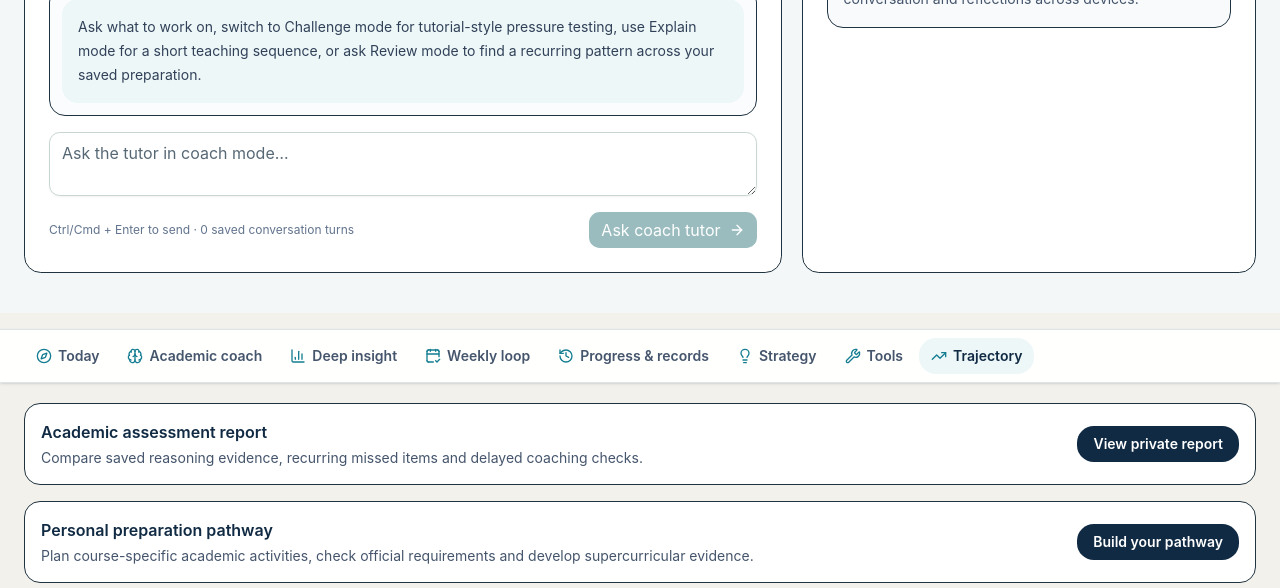
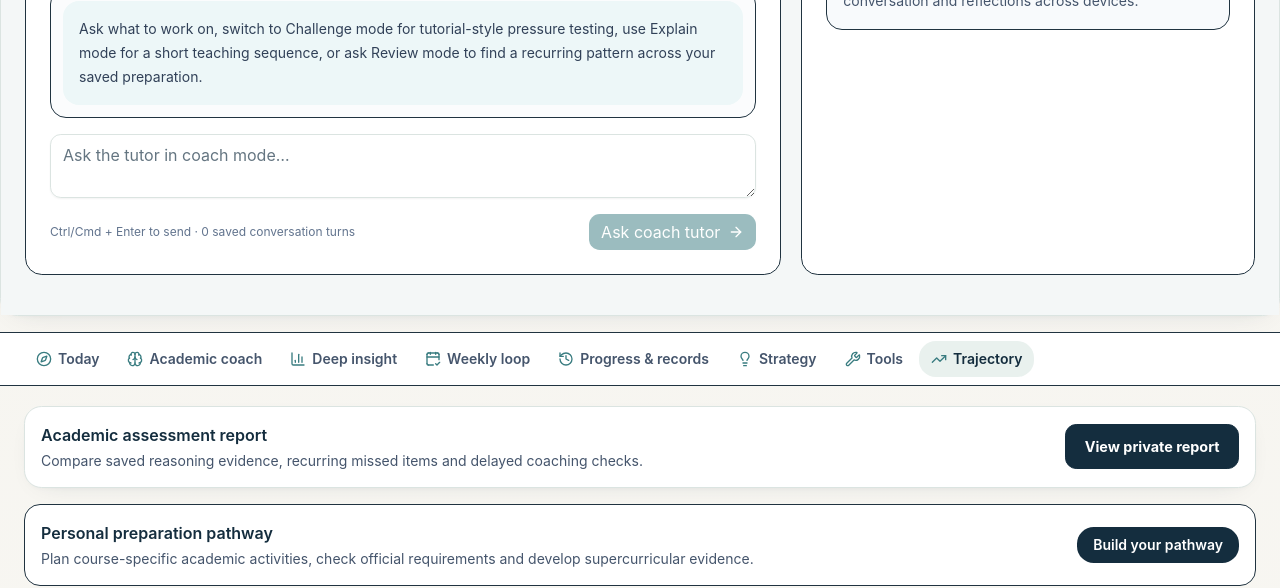
Before and after one commit to markstevengray95-star/Oxbridge-, a Next.js app: page /tutor in a window 1280 px wide. Shown: the part 1580-2168 px from the top of the page. Built offline with nearby package versions, Linux system fonts and the light colour scheme; no server answers.

Commit message:
feat(ui): give My Tutor unified page shell, expandable academic panels and consistent primary actions

```diff
--- a/components/personal-tutor-shell.tsx
+++ b/components/personal-tutor-shell.tsx
@@ -25,21 +25,22 @@ const tutorSections = [
 export function PersonalTutorShell() {
   return (
     <TutorIntelligenceProvider>
-      <div className="mx-auto max-w-7xl px-4 pt-6"><p className="text-xs font-semibold uppercase tracking-widest text-[#147d91]">My Tutor</p><h1 className="mt-2 font-serif text-3xl font-bold text-[#102a43]">Your academic coaching workspace</h1><p className="mt-2 text-sm text-slate-600">Start with coaching. Open planning, analysis or saved records when you need them.</p></div>
+      <div className="fellow-ui min-h-screen pb-12">
+      <div className="fellow-page-header mx-auto max-w-7xl px-4 pt-6"><p className="text-xs font-semibold uppercase tracking-widest text-[#397c80]">My Tutor</p><h1 className="fellow-page-title mt-2">Your academic coaching workspace</h1><p className="mt-2 text-sm text-slate-600">Start with coaching. Open planning, analysis or saved records when you need them.</p></div>
       <TutorDisclosure title="Today’s plan and tutor conversation" defaultOpen><div id="tutor-today" className="scroll-mt-24"><PersonalTutorDashboard /></div></TutorDisclosure>
 
-      <nav className="sticky top-14 z-[70] border-y border-[#dbe5e7] bg-white/95 shadow-sm backdrop-blur" aria-label="Tutor command centre sections">
+      <nav className="fellow-tutor-subnav sticky top-14 z-[70] border-y bg-white/95 backdrop-blur" aria-label="Tutor command centre sections">
         <div className="mx-auto flex max-w-7xl gap-1 overflow-x-auto px-3 py-2 sm:px-6">
           {tutorSections.map(item => {
             const Icon = item.icon
-            return <a key={item.href} href={item.href} className="inline-flex h-9 shrink-0 items-center gap-1.5 rounded-xl px-3 text-xs font-semibold text-slate-600 transition hover:bg-[#edf7f8] hover:text-[#102a43] sm:text-sm"><Icon className="size-4 text-[#147d91]" />{item.label}</a>
+            return <a key={item.href} href={item.href} className="inline-flex h-9 shrink-0 items-center gap-1.5 rounded-xl px-3 text-xs font-semibold text-slate-600 transition hover:bg-[#e9f1ee] hover:text-[#142d3e] sm:text-sm"><Icon className="size-4 text-[#397c80]" />{item.label}</a>
           })}
-          <Link href="/learning-trajectory" className="inline-flex h-9 shrink-0 items-center gap-1.5 rounded-xl bg-[#edf7f8] px-3 text-xs font-semibold text-[#102a43] transition hover:bg-[#dff1f3] sm:text-sm"><TrendingUp className="size-4 text-[#147d91]"/>Trajectory</Link>
+          <Link href="/learning-trajectory" className="inline-flex h-9 shrink-0 items-center gap-1.5 rounded-xl bg-[#e9f1ee] px-3 text-xs font-semibold text-[#142d3e] transition hover:bg-[#dff1f3] sm:text-sm"><TrendingUp className="size-4 text-[#397c80]"/>Trajectory</Link>
         </div>
       </nav>
 
-      <section className="mx-auto max-w-7xl px-4 pt-5 sm:px-6"><div className="flex flex-wrap items-center justify-between gap-3 rounded-2xl border bg-white p-4"><div><p className="font-semibold text-[#102a43]">Academic assessment report</p><p className="mt-1 text-sm text-slate-600">Compare saved reasoning evidence, recurring missed items and delayed coaching checks.</p></div><Link href="/assessment-report" className="rounded-xl bg-[#102a43] px-4 py-2 text-sm font-semibold text-white">View private report</Link></div></section>
-      <section className="mx-auto max-w-7xl px-4 pt-4 sm:px-6"><div className="flex flex-wrap items-center justify-between gap-3 rounded-2xl border bg-white p-4"><div><p className="font-semibold text-[#102a43]">Personal preparation pathway</p><p className="mt-1 text-sm text-slate-600">Plan course-specific academic activities, check official requirements and develop supercurricular evidence.</p></div><Link href="/preparation-pathway" className="rounded-xl bg-[#102a43] px-4 py-2 text-sm font-semibold text-white">Build your pathway</Link></div></section>
+      <section className="mx-auto max-w-7xl px-4 pt-5 sm:px-6"><div className="fellow-panel flex flex-wrap items-center justify-between gap-3 p-4"><div><p className="font-semibold text-[#142d3e]">Academic assessment report</p><p className="mt-1 text-sm text-slate-600">Compare saved reasoning evidence, recurring missed items and delayed coaching checks.</p></div><Link href="/assessment-report" className="fellow-primary">View private report</Link></div></section>
+      <section className="mx-auto max-w-7xl px-4 pt-4 sm:px-6"><div className="flex flex-wrap items-center justify-between gap-3 rounded-2xl border bg-white p-4"><div><p className="font-semibold text-[#142d3e]">Personal preparation pathway</p><p className="mt-1 text-sm text-slate-600">Plan course-specific academic activities, check official requirements and develop supercurricular evidence.</p></div><Link href="/preparation-pathway" className="rounded-xl bg-[#142d3e] px-4 py-2 text-sm font-semibold text-white">Build your pathway</Link></div></section>
       <TutorDisclosure title="Academic coach" defaultOpen><AcademicCoach /></TutorDisclosure>
       <TutorDisclosure title="Detailed academic analysis"><TutorEvidenceQuality />
       <div id="tutor-insight" className="scroll-mt-28"><TutorDeepInsightLoader /></div></TutorDisclosure>
@@ -49,6 +50,7 @@ export function PersonalTutorShell() {
       <TutorDisclosure title="Preparation strategy"><div id="tutor-strategy" className="scroll-mt-28"><TutorStrategicBrief /></div></TutorDisclosure>
       <TutorDisclosure title="Advanced coaching tools"><div id="tutor-tools" className="scroll-mt-28"><NextgenTutorPanel /></div></TutorDisclosure>
 
+      </div>
     </TutorIntelligenceProvider>
   )
 }
```
